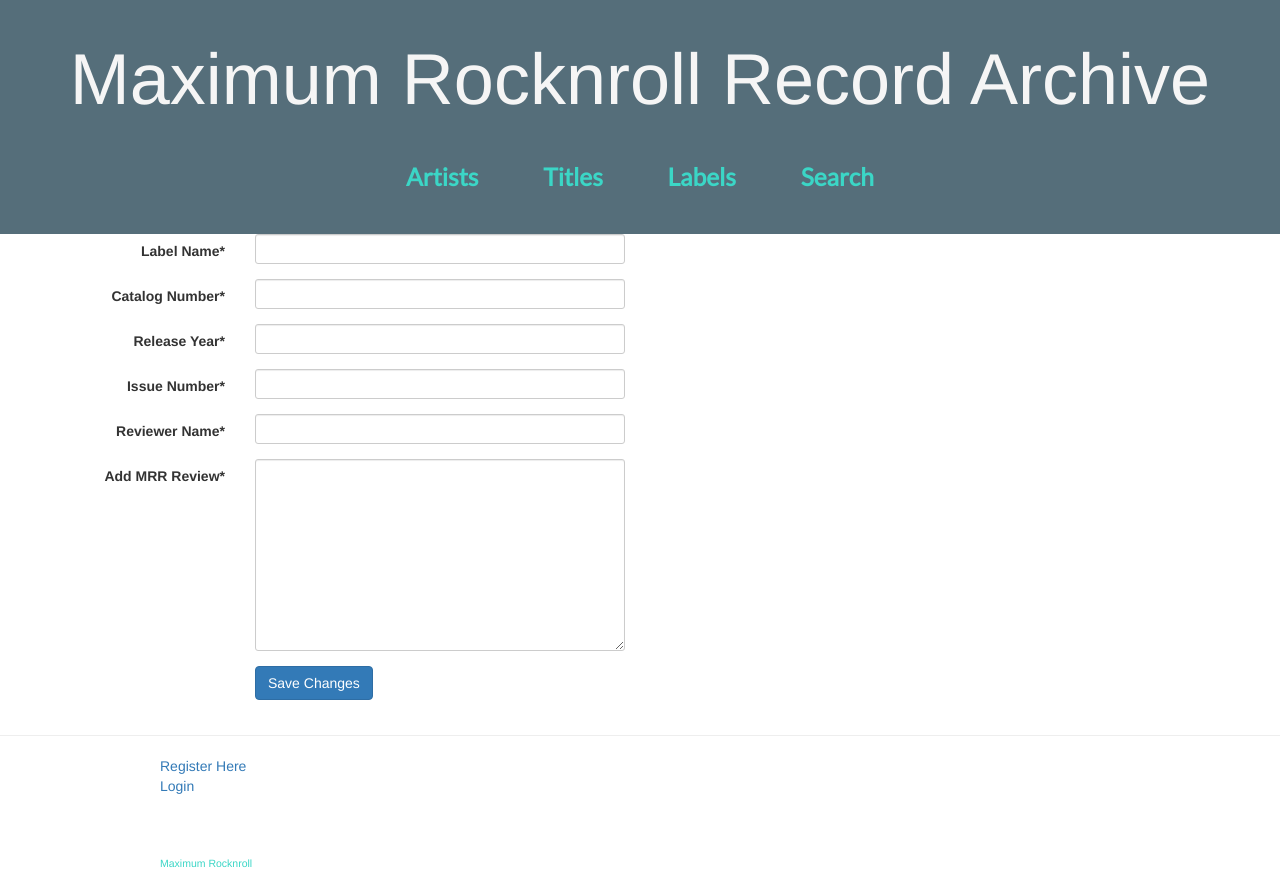
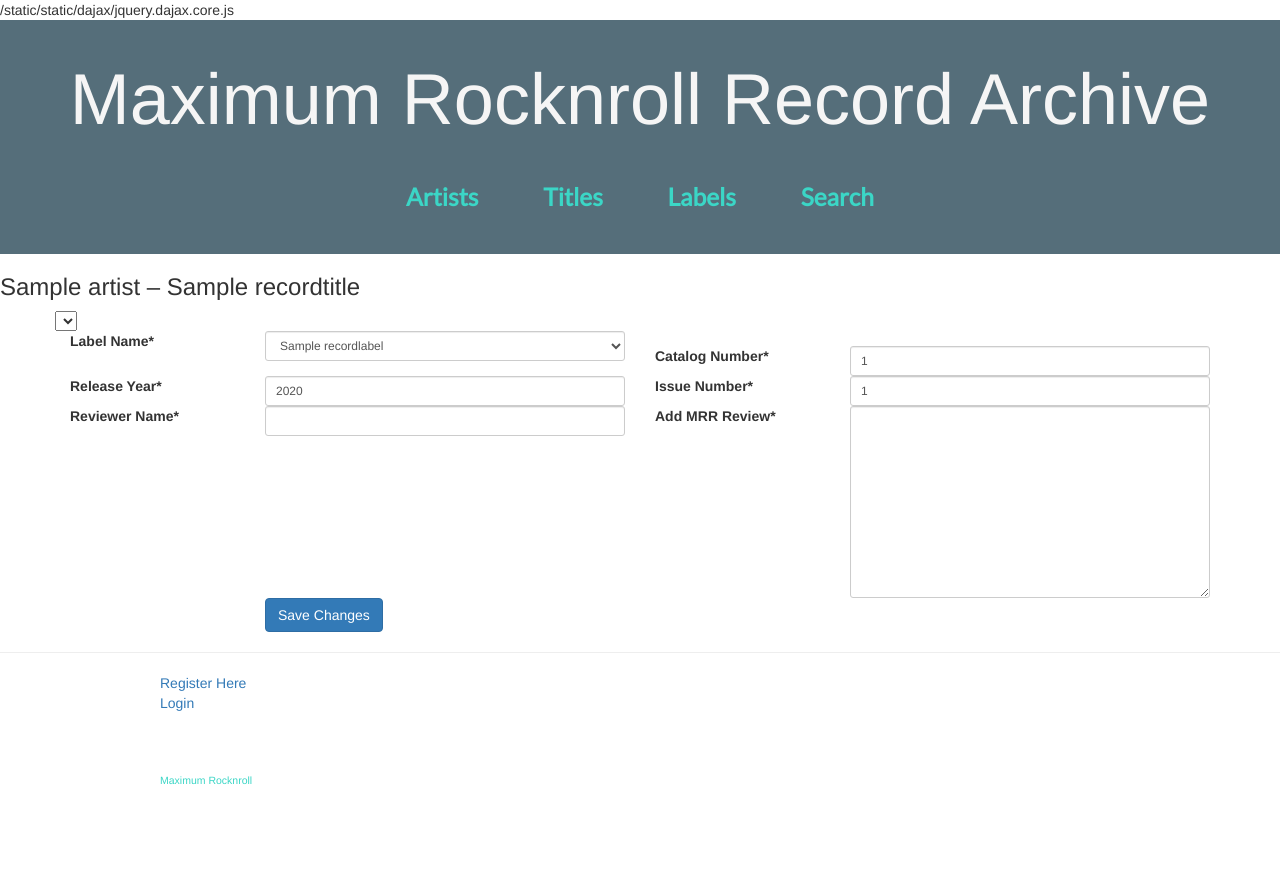
Before and after one commit to cissie/mrr-archive-django, a Django app: page /library/edit_form/1 in a window 1280 px wide. After the commit the page ends 785 px from the top, so only its background shows below. Run offline with Django 3.2, Linux system fonts and the light colour scheme; tables that the repository leaves empty hold one stand-in row (values such as "Sample post"); lists and menus that the app fills with data are empty; some libraries are stand-ins or nearby versions.

Commit message:
Form displays appropriate data but still doesn't submit

```diff
--- /dev/null
+++ b/library/ajax.py
@@ -0,0 +1 @@
+# will be used to play around with dajax
--- a/library/forms.py
+++ b/library/forms.py
@@ -4,13 +4,13 @@
 from library.models import *
 
 from crispy_forms.helper import FormHelper
-from crispy_forms.layout import Submit, Layout, Field
+from crispy_forms.layout import Submit, Layout, Field, Div
 from crispy_forms.bootstrap import (
     PrependedText, PrependedAppendedText, FormActions)
 
-
+# Crispy form to allow users to edit certain fields
 class EditForm(forms.ModelForm):
-    record_label = forms.CharField(label="Label Name")
+    record_label = forms.ModelChoiceField(queryset=RecordLabel.objects.all(), label="Label Name")
     catalog_number = forms.CharField(label="Catalog Number")
     release_year = forms.IntegerField(label="Release Year")
     issue_number = forms.IntegerField(label="Issue Number")
@@ -24,6 +24,7 @@
     helper.field_class = 'col-sm-4'
     # helper.form_action = reverse('record_title_detail')
     helper.layout = Layout(
+        # Div('record_label', 'catalog_number', 'release_year', 'issue_number', 'reviewer_name', 'record_review'),
         Field('record_label', css_class='input-sm'),
         Field('catalog_number', css_class='input-sm'),
         Field('release_year', css_class='input-sm', max_length=4),
@@ -50,6 +51,7 @@
             # self.helper.form_action = reverse('record_title_detail', args=['record_title.id'])
 
             return super(EditForm, self).__init__(*args, **kwargs)
+
 
 class RecordTitleForm(forms.ModelForm):
     title = forms.CharField(max_length=128, help_text="Please enter the record title.")
@@ -79,3 +81,8 @@
     class Meta:
         model = UserProfile
         fields = ('website', 'picture')
+
+
+# class ImageUploadForm(forms.Form):
+#     """Image upload form."""
+#     image = forms.ImageField()
--- a/library/models.py
+++ b/library/models.py
@@ -91,7 +91,7 @@
 
 class CoverArt(models.Model):
     record_title = models.ForeignKey(RecordTitle)
-    cover_art = models.ImageField(upload_to='cover_images', blank=True)
+    cover_art = models.ImageField(upload_to='media/img/cover_images', blank=True)
 
     class Meta:
         verbose_name_plural = "cover art"
--- a/library/urls.py
+++ b/library/urls.py
@@ -21,5 +21,5 @@
         url(r'^restricted/', views.restricted, name='restricted'),
         url(r'^logout/$', views.user_logout, name='logout'),
         url(r'^search/$', include('haystack.urls')),
-        url(r'^edit_form/(?P<record_title_id>\w*)$', views.edit_form, name='edit_form')
+        url(r'^edit_form/(?P<record_title_id>\w*)$', views.edit_form, name='edit_form'),
 )
--- a/library/views.py
+++ b/library/views.py
@@ -52,7 +52,9 @@
         # If page is out of range (e.g. 9999), deliver last page of results.
         artists = paginator.page(paginator.num_pages)
 
-    context_dict = {'artists': artists}
+    context_dict = {
+        'artists': artists,
+    }
 
     # Preserve all GET params
     params = []
@@ -325,18 +327,22 @@
 
 
 def edit_form(request, record_title_id):
+    # Grab the right title to be edited
     record_title = RecordTitle.objects.get(id=record_title_id)
+    # Load the record title to display on page
+    context_dict = {
+        'record_title': record_title,
+        'form': EditForm(instance=record_title)
+        }
     if request.method == 'POST':
         form = EditForm(request.POST)
         if form.is_valid():
             form.save()
-            return redirect('/') # name of view stated in urls
+            return redirect('edit_form') # name of view stated in urls
         else:
             form = EditForm(record_title)
 
-    return render_to_response("library/edit_form.html",
-                              {'form': EditForm()},
-                              context_instance=RequestContext(request))
+    return render_to_response("library/edit_form.html", context_dict, context_instance=RequestContext(request))
 
 
 # Corresponds to form and template to add a review. Not very savvy. Needs a lot of work.
--- a/mrr_archive/settings.py
+++ b/mrr_archive/settings.py
@@ -132,6 +132,8 @@
     'library',
     'haystack',
     'crispy_forms',
+    'django_select2',
+    'dajax',
 )
 
 SESSION_SERIALIZER = 'django.contrib.sessions.serializers.JSONSerializer'
--- a/templates/library/base.html
+++ b/templates/library/base.html
@@ -6,6 +6,10 @@
         <link href="{% static 'css/style.css' %}" rel="stylesheet">
         <link href="//netdna.bootstrapcdn.com/bootstrap/3.0.0/css/bootstrap.min.css" rel="stylesheet" />
         <link href='http://fonts.googleapis.com/css?family=Lato|Montserrat:700,400' rel='stylesheet' type='text/css'>
+        <script src="//cdnjs.cloudflare.com/ajax/libs/select2/4.0.0-beta.3/js/select2.min.js"></script>
+        <script src="https://ajax.googleapis.com/ajax/libs/jquery/1.11.2/jquery.min.js"></script>
+        <link href="//cdnjs.cloudflare.com/ajax/libs/select2/4.0.0-beta.3/css/select2.min.css" />
+        {% static "/static/dajax/jquery.dajax.core.js" %}
     </head>
 
     <body>
--- a/templates/library/edit_form.html
+++ b/templates/library/edit_form.html
@@ -7,11 +7,20 @@
 {% block title %}{% endblock %}
 
 {% block body_block %}
+<div id="edit_form_label">
+<h3>{{ record_title.artist.name }} – {{ record_title }}</h3>
+</div>
 
     <div class="container">
       <div class="row">
-        {% crispy form %}
+
+        <select class="crispy_form">{% crispy form %}</select>
+
       </div>
     </div>
 
 {% endblock %}
+
+<script type="text/javascript">
+  $("crispy_form").select2({});
+</script>
```
